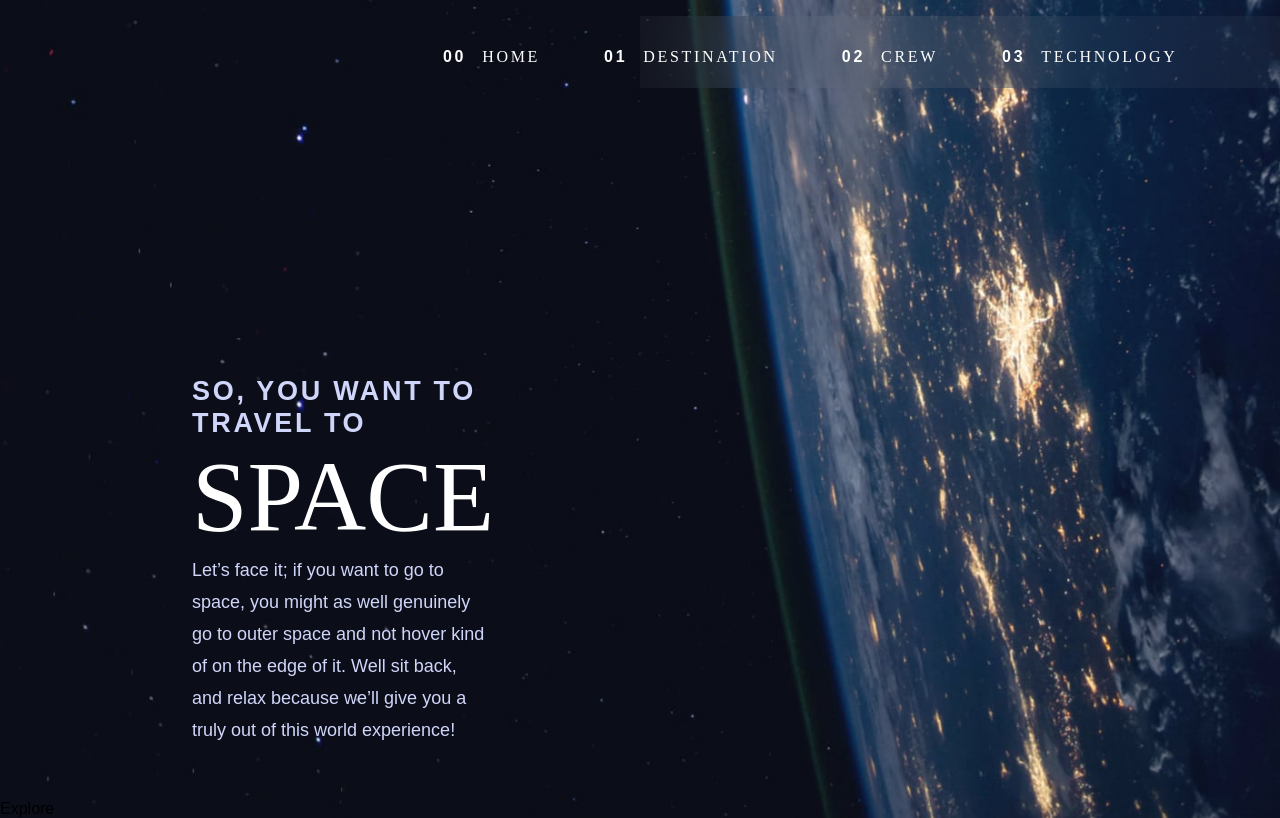
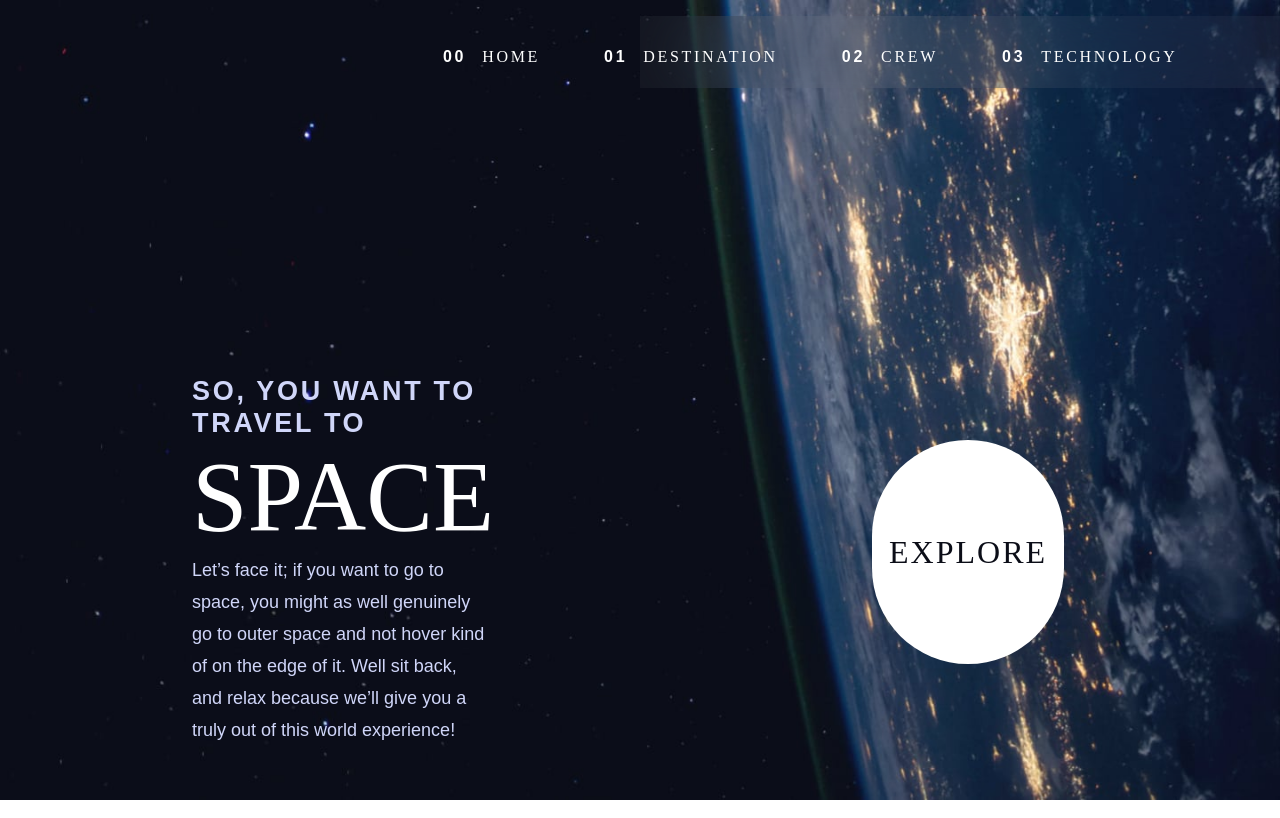
Before and after one commit to FerArj/space-tourism-website, a React (Vite) app: page / in a window 1280 px wide. Built offline with nearby package versions, Linux system fonts and the light colour scheme; a web font is replaced by a local one.

Commit message:
circulo arrumando

```diff
--- a/src/components/Circulo.module.css
+++ b/src/components/Circulo.module.css
@@ -0,0 +1,22 @@
+.containerCirculo{
+    background: #FFF;
+    height: 28.01vh;
+    width: 15.01vw;
+    flex-shrink: 0;
+    border-radius: 28.01vh;
+    display: flex;
+    flex-direction: column;
+    justify-content: center;
+    text-align: center;
+    text-transform: uppercase;
+    margin-top: 55vh;
+    margin-left: 30vw;
+}
+
+.containerCirculo p{
+    font-family: Bellefair;
+    color: #0B0D17;
+    font-size: 2em;
+    letter-spacing: 2px;
+    font-style: normal;
+}
--- a/src/pages/Home.jsx
+++ b/src/pages/Home.jsx
@@ -9,8 +9,8 @@ function home() {
             <Header />
             <div className={style.content}>
                 <Desc />
+                <Circulo />
             </div>
-                <Circulo />
         </div>
     )
 }
--- a/src/pages/Home.module.css
+++ b/src/pages/Home.module.css
@@ -5,3 +5,7 @@
     background-size: cover;
     background-position: center;
 }
+
+.content{
+    display: flex;
+}
```
